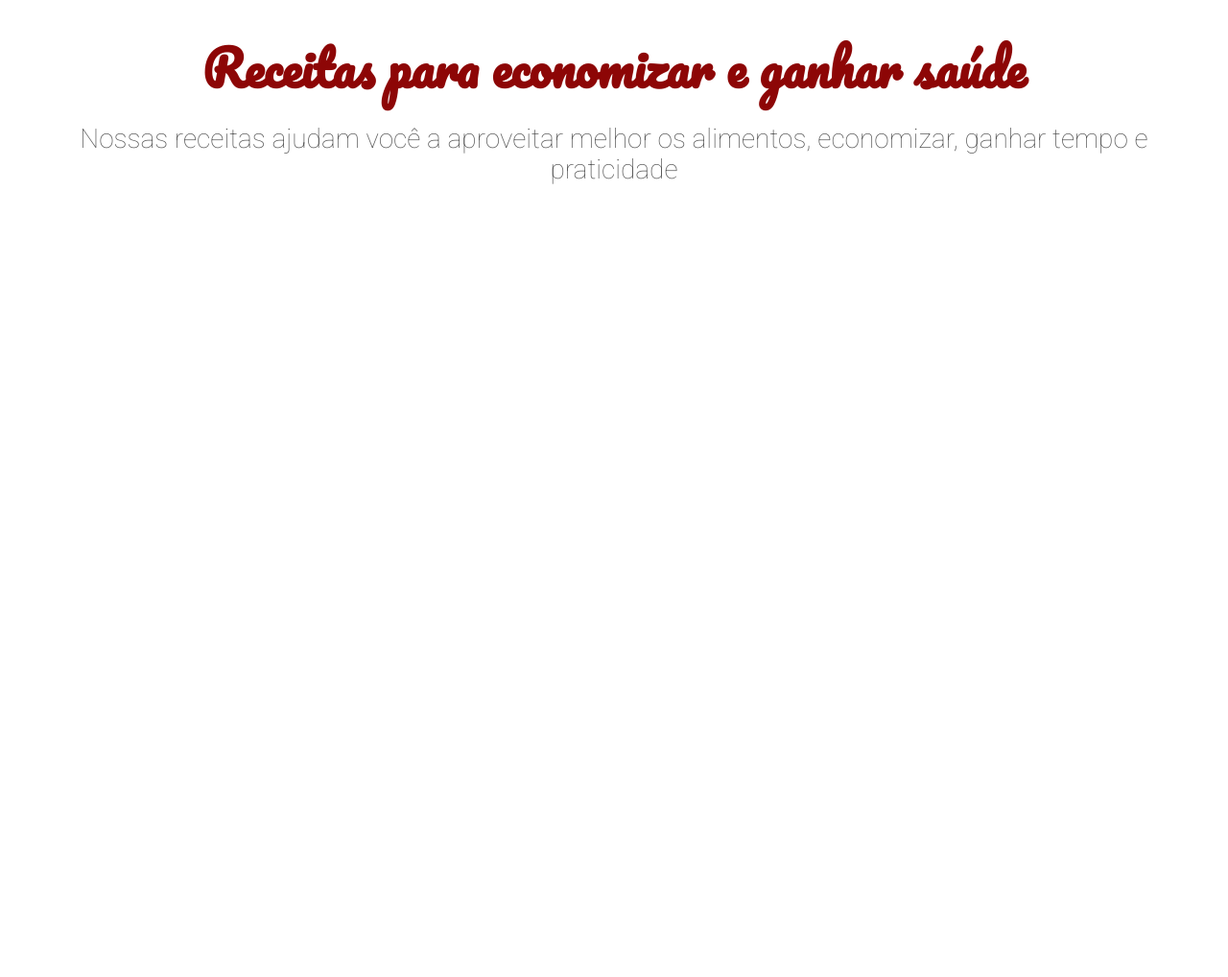
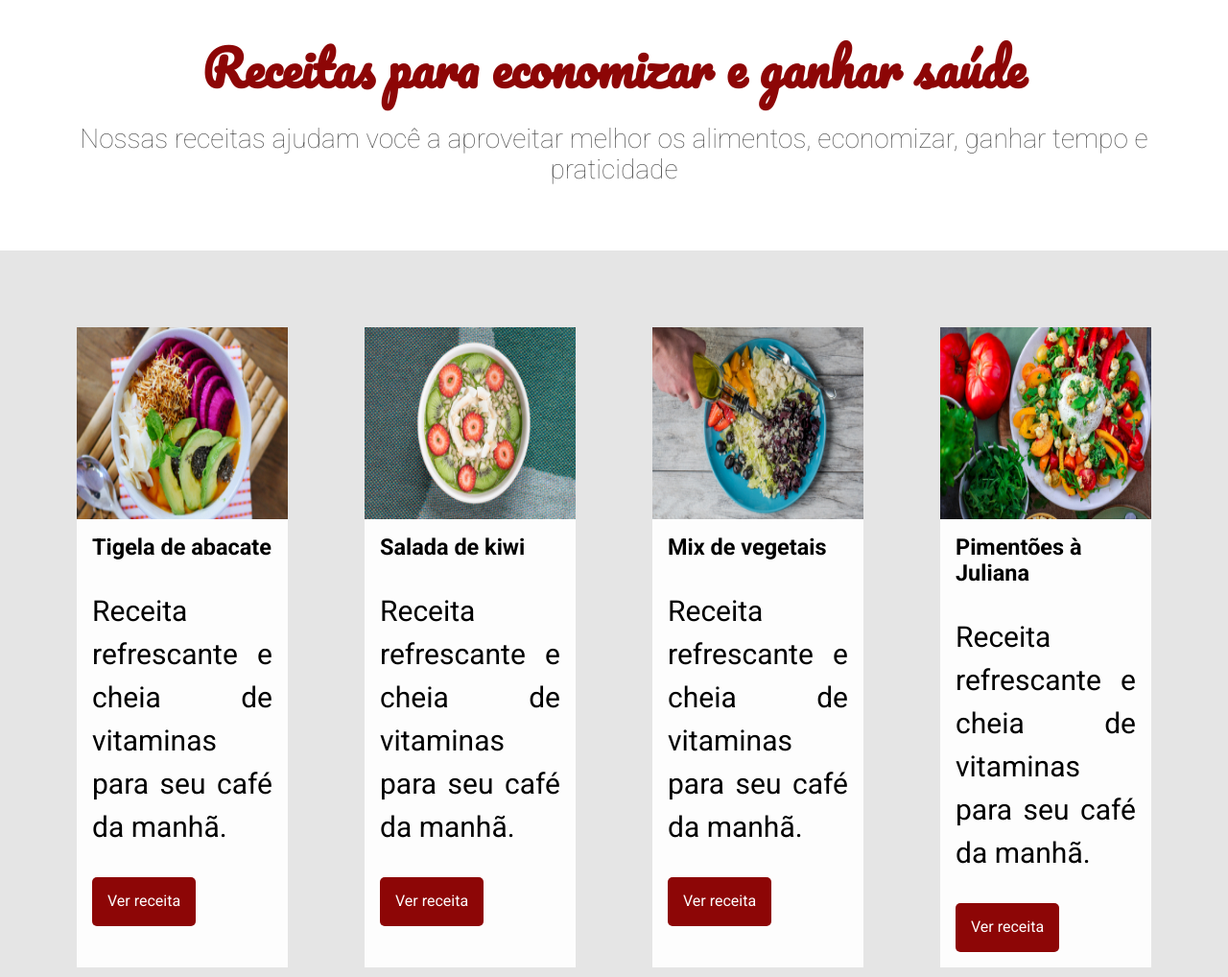
Before and after one commit to eduardosmatos/FrutaFruto, a plain HTML site: page index.html in a window 1280 px wide. Shown: the part 802-1820 px from the top of the page at 96% size. Before the commit the page ends 1063 px from the top, so only its background shows below. Drawn offline with Linux system fonts and the light colour scheme.

Commit message:
Seção de Receitas

```diff
--- /dev/null
+++ b/assets/css/receita/receita-botao.css
@@ -0,0 +1,13 @@
+.receita__botao {
+    background: #8d0606;
+    border: none;
+    border-radius: 5px;
+    color: #fdfdfd;
+    padding: 1rem;
+    transition: all .1s ease-in-out;
+}
+
+.receita__botao:hover {
+    cursor: pointer;
+    background: #620404;
+}
--- /dev/null
+++ b/assets/css/receita/receita-conteudo.css
@@ -0,0 +1,3 @@
+.receita__conteudo {
+    padding: 1rem;
+}
--- /dev/null
+++ b/assets/css/receita/receita-descricao.css
@@ -0,0 +1,5 @@
+.receita__descricao {
+    font-size: 1.875rem;
+    line-height: 1.5;
+    text-align: justify;
+}
--- /dev/null
+++ b/assets/css/receita/receita-imagem.css
@@ -0,0 +1,3 @@
+.receita__imagem {
+    height: 200px;
+}
--- /dev/null
+++ b/assets/css/receita/receita-titulo.css
@@ -0,0 +1,3 @@
+.receita__titulo {
+    font-size: 1.4675rem;
+}
--- /dev/null
+++ b/assets/css/receita/receita.css
@@ -0,0 +1,8 @@
+.receita {
+    background: #fdfdfd;
+    display: flex;
+    flex-direction: column;
+    margin-bottom: 5rem;
+    margin-right: 5rem;
+    width: calc(25% - 5rem);
+}
--- /dev/null
+++ b/assets/css/receitas.css
@@ -0,0 +1,6 @@
+.receitas {
+    background: #e5e5e5;
+    display: flex;
+    flex-wrap: wrap;
+    padding: 5rem 0 0 5rem;
+}
--- a/index.html
+++ b/index.html
@@ -18,6 +18,13 @@
         <link rel="stylesheet" href="./assets/css/sobre/sobre.css">
         <link rel="stylesheet" href="./assets/css/sobre/sobre-descricao.css">
         <link rel="stylesheet" href="./assets/css/sobre/sobre-titulo.css">
+        <link rel="stylesheet" href="./assets/css/receita/receita.css">
+        <link rel="stylesheet" href="./assets/css/receita/receita-titulo.css">
+        <link rel="stylesheet" href="./assets/css/receita/receita-imagem.css">
+        <link rel="stylesheet" href="./assets/css/receita/receita-descricao.css">
+        <link rel="stylesheet" href="./assets/css/receita/receita-conteudo.css">
+        <link rel="stylesheet" href="./assets/css/receita/receita-botao.css">
+        <link rel="stylesheet" href="./assets/css/receitas.css">
     </head>
     <body>
         <header class="cabecalho">
@@ -39,5 +46,55 @@
             <h2 class="sobre__titulo">Receitas para economizar e ganhar saúde</h2>
             <p class="sobre__descricao">Nossas receitas ajudam você a aproveitar melhor os alimentos, economizar, ganhar tempo e praticidade</p>
         </section>
+        <section class="receitas">
+            <div class="receita">
+                <img alt="Tigela de abacate" class="receita__imagem" src="./assets/img/receitas/tigela-de-abacate.jpg" />
+                <div class="receita__conteudo">
+                    <h4 class="receita__titulo">Tigela de abacate</h4>
+                    <p class="receita__descricao">Receita refrescante e cheia de vitaminas para seu café da manhã.</p>
+                    <button class="receita__botao">Ver receita</button>
+                </div>
+            </div>
+            <div class="receita">
+                <img alt="Salada de kiwi" class="receita__imagem" src="./assets/img/receitas/salada-de-kiwi.jpg" />
+                <div class="receita__conteudo">
+                    <h4 class="receita__titulo">Salada de kiwi</h4>
+                    <p class="receita__descricao">Receita refrescante e cheia de vitaminas para seu café da manhã.</p>
+                    <button class="receita__botao">Ver receita</button>
+                </div>
+            </div>
+            <div class="receita">
+                <img alt="Mix de vegetais" class="receita__imagem" src="./assets/img/receitas/mix-de-vegetais.jpg" />
+                <div class="receita__conteudo">
+                    <h4 class="receita__titulo">Mix de vegetais</h4>
+                    <p class="receita__descricao">Receita refrescante e cheia de vitaminas para seu café da manhã.</p>
+                    <button class="receita__botao">Ver receita</button>
+                </div>
+            </div>
+            <div class="receita">
+                <img alt="Pimentões à Juliana" class="receita__imagem" src="./assets/img/receitas/pimentoes-a-juliana.jpg" />
+                <div class="receita__conteudo">
+                    <h4 class="receita__titulo">Pimentões à Juliana</h4>
+                    <p class="receita__descricao">Receita refrescante e cheia de vitaminas para seu café da manhã.</p>
+                    <button class="receita__botao">Ver receita</button>
+                </div>
+            </div>
+            <div class="receita">
+                <img alt="Prato oriental" class="receita__imagem" src="./assets/img/receitas/prato-oriental.jpg" />
+                <div class="receita__conteudo">
+                    <h4 class="receita__titulo">Prato oriental</h4>
+                    <p class="receita__descricao">Receita refrescante e cheia de vitaminas para seu café da manhã.</p>
+                    <button class="receita__botao">Ver receita</button>
+                </div>
+            </div>
+            <div class="receita">
+                <img alt="Beterrabas assadas" class="receita__imagem" src="./assets/img/receitas/beterrabas-assadas.jpg" />
+                <div class="receita__conteudo">
+                    <h4 class="receita__titulo">Beterrabas assadas</h4>
+                    <p class="receita__descricao">Receita refrescante e cheia de vitaminas para seu café da manhã.</p>
+                    <button class="receita__botao">Ver receita</button>
+                </div>
+            </div>
+        </section>
     </body>
 </html>
```
